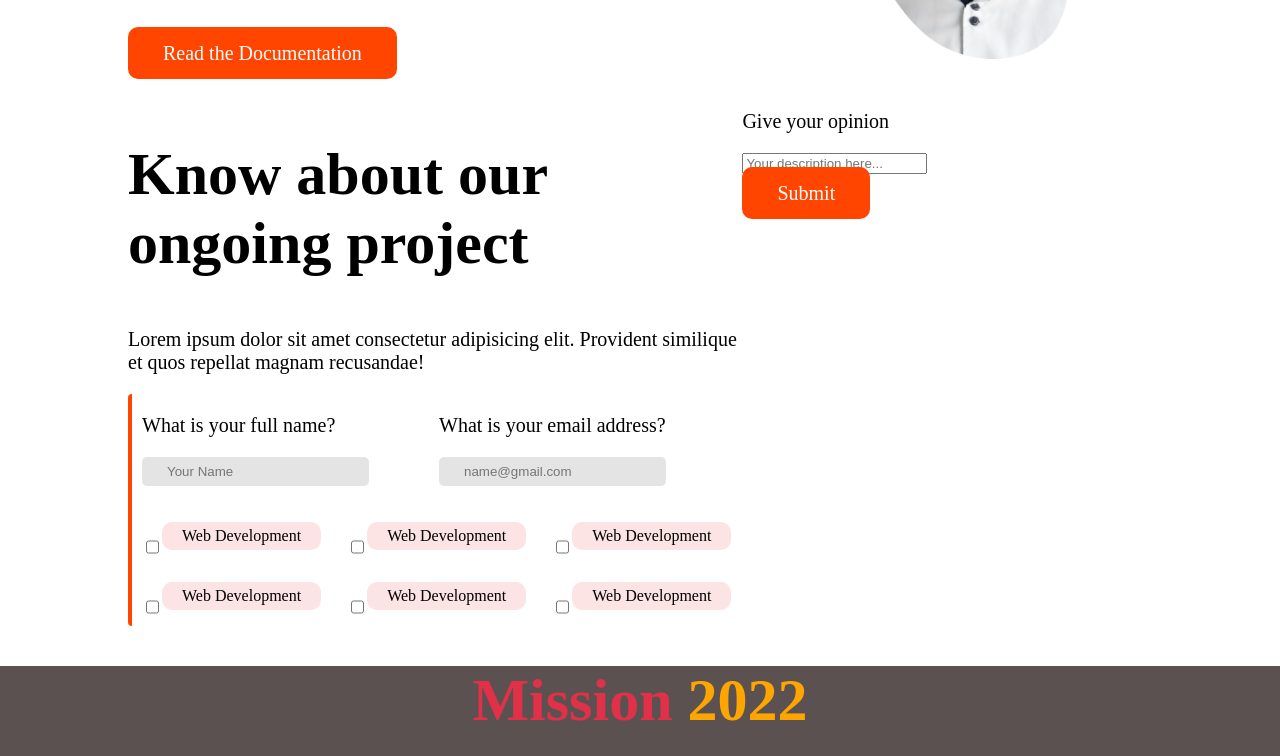
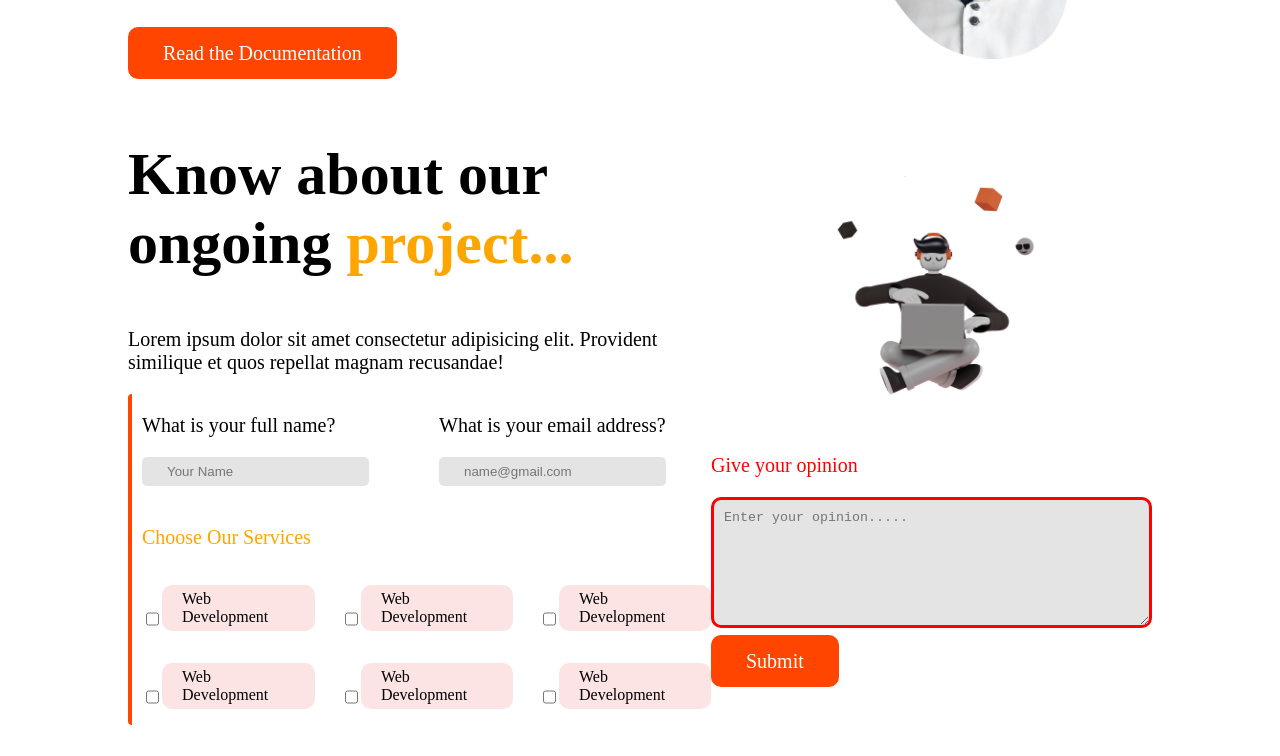
Before and after one commit to iinaamasum/portfolio-milestone-01, a plain HTML site: page index.html in a window 1280 px wide. Shown: the part 2304-3060 px from the top of the page. Drawn offline with Linux system fonts and the light colour scheme.

Commit message:
partially done

```diff
--- a/index.html
+++ b/index.html
@@ -133,7 +133,7 @@
 
     <section class="contact-area">
         <div class="contact-area-left">
-            <h1> Know about our ongoing project </h1>
+            <h1> Know about our ongoing <span>project...</span> </h1>
             <p>Lorem ipsum dolor sit amet consectetur adipisicing elit. Provident similique et quos repellat magnam
                 recusandae!</p>
             <div class="gather-info">
@@ -148,6 +148,7 @@
                             <input type="email" name="" id="" class="left-input" placeholder="name@gmail.com">
                         </div>
                     </div>
+                    <p><span>Choose Our Services</span></p>
                     <div class="sector">
                         <div class="check">
                             <input type="checkbox" name="" id="">
@@ -180,10 +181,15 @@
             </div>
         </div>
         <div class="contact-area-right">
-            <p>Give your opinion</p>
-            <input type="text" name="" id="right-input" placeholder="Your description here...">
-            <div class="btn">
-                <a href="">Submit</a>
+            <div class="contact-image">
+                <img src="images/illustrators/illustrator-2.png" alt="">
+            </div>
+            <div class="opinion">
+                <p><span style="color: red;">Give your opinion</span></p>
+                <textarea name="comment" id="" cols="50" rows="7" placeholder="Enter your opinion....."></textarea>
+                <div class="btn">
+                    <a href="">Submit</a>
+                </div>
             </div>
         </div>
     </section>
--- a/style.css
+++ b/style.css
@@ -227,3 +227,25 @@ p{
 .contact-padding{
     padding-left: 10px;
 }
+
+.contact-area-right{
+    margin-top: 70px;
+    text-align: center;
+}
+
+.contact-image img{
+     height: 270px;
+     width: auto;
+     text-align: center;
+}
+
+.opinion{
+    text-align: left;
+}
+
+.contact-area-right textarea{
+    border-radius: 10px;
+    background-color: rgba(128, 128, 128, 0.211);
+    padding: 10px;
+    border: 3px solid red;
+}
```
